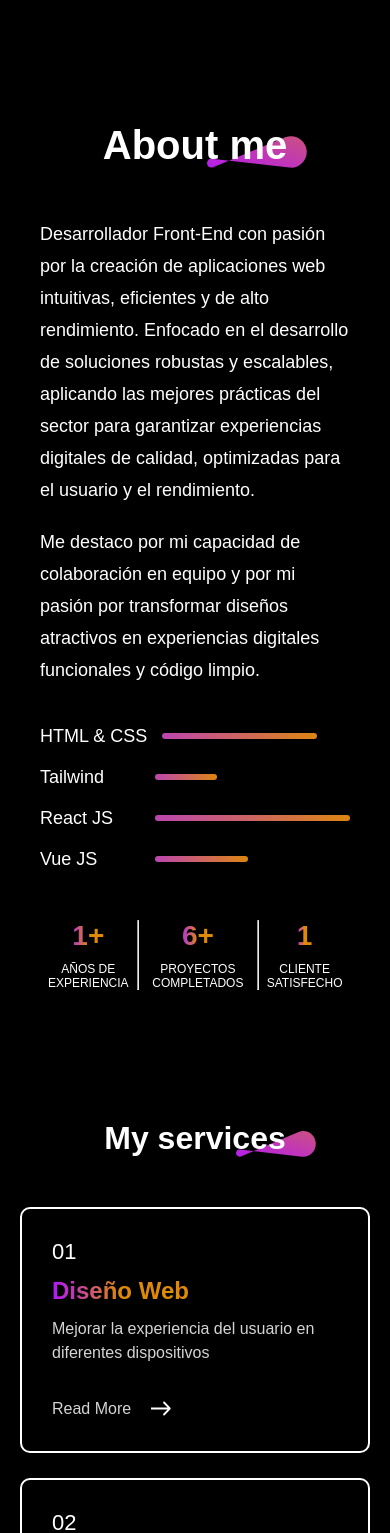
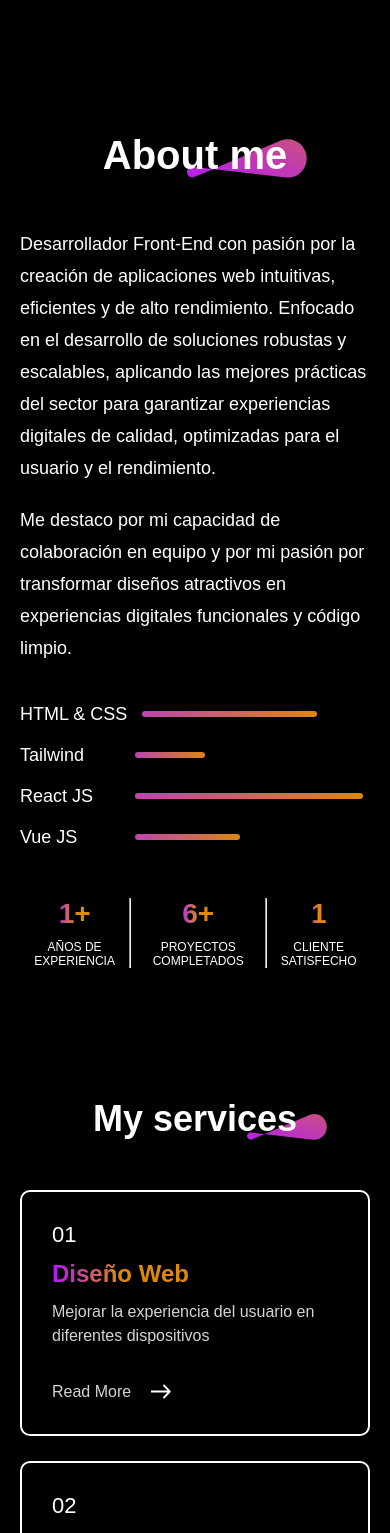
Before and after one commit to JoanHc/hcjoan.github.io, a React (Vite) app: page / in a window 390 px wide. Shown: the part 860-2393 px from the top of the page. Built offline with nearby package versions, Linux system fonts and the light colour scheme.

Commit message:
Configuración de despliegue en GitHub Pages terminada

```diff
--- a/src/Components/About/About.css
+++ b/src/Components/About/About.css
@@ -157,17 +157,19 @@
 
 @media (max-width: 768px) {
   .about {
+    align-items: center;
     gap: 50px;
-    margin: 40px 20px;
-    align-items: center;
+    margin: 50px auto;
+    padding: 0 20px;
   }
   .about-title h1 {
+    padding: 0;
     font-size: 40px;
-    padding: 0;
+    font-weight: 600;
   }
   .about-title img {
-    width: 100px;
-    right: -20px;
+    width: 120px;
+    margin-right: -20px;
   }
   .about-section {
     flex-direction: column;
--- a/src/Components/Contact/Contact.css
+++ b/src/Components/Contact/Contact.css
@@ -181,9 +181,10 @@
 
 @media (max-width: 768px) {
   .contact {
+    align-items: center;
     gap: 50px;
     margin: 50px auto;
-    align-items: start;
+    padding: 0 20px;
   }
 
   .contact-title h1 {
@@ -192,8 +193,8 @@
     font-weight: 600;
   }
   .contact-title img {
-    width: 100px;
-    margin-right: -10px;
+    width: 120px;
+    margin-right: -20px;
   }
   .contact-section {
     flex-direction: column;
@@ -233,11 +234,11 @@
 
 @media (max-width: 480px) {
   .contact-title h1 {
-    font-size: 32px;
+    font-size: 36px;
   }
 
   .contact-left h1 {
-    font-size: 34px;
+    font-size: 32px;
   }
 
   .detail-info span {
--- a/src/Components/MyWork/MyWork.css
+++ b/src/Components/MyWork/MyWork.css
@@ -183,9 +183,10 @@
 
 @media (max-width: 768px) {
   .mywork {
+    align-items: center;
     gap: 50px;
     margin: 50px auto;
-    align-items: start;
+    padding: 0 20px;
   }
   .mywork-title h1 {
     padding: 0;
@@ -194,7 +195,7 @@
   }
   .mywork-title img {
     width: 120px;
-    margin-right: -10px;
+    margin-right: -20px;
   }
 
   /* Tarjetas en columna */
--- a/src/Components/Services/Services.css
+++ b/src/Components/Services/Services.css
@@ -102,6 +102,7 @@
   .services-title h1 {
     padding: 0;
     font-size: 40px;
+    font-weight: 600;
   }
   .services-title img {
     width: 120px;
@@ -132,7 +133,7 @@
 
 @media (max-width: 480px) {
   .services-title h1 {
-    font-size: 32px;
+    font-size: 36px;
   }
 
   .services-title img {
```
